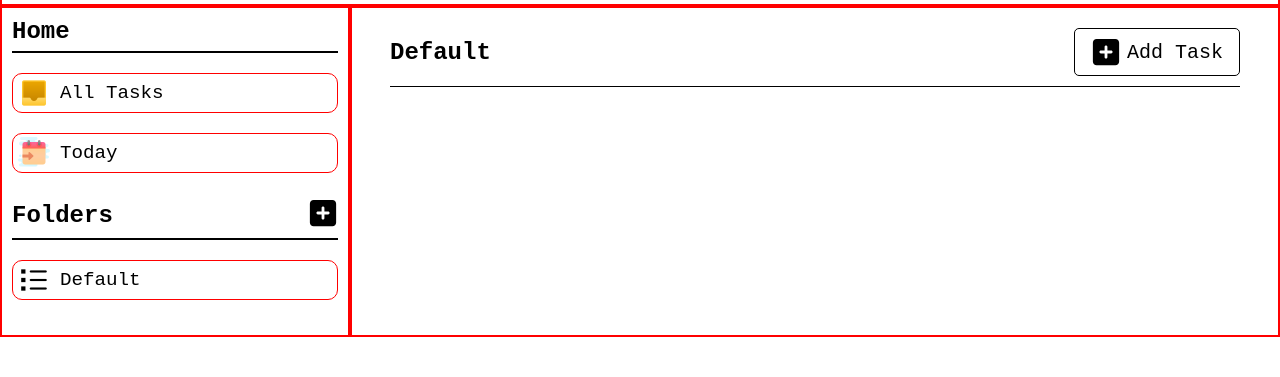
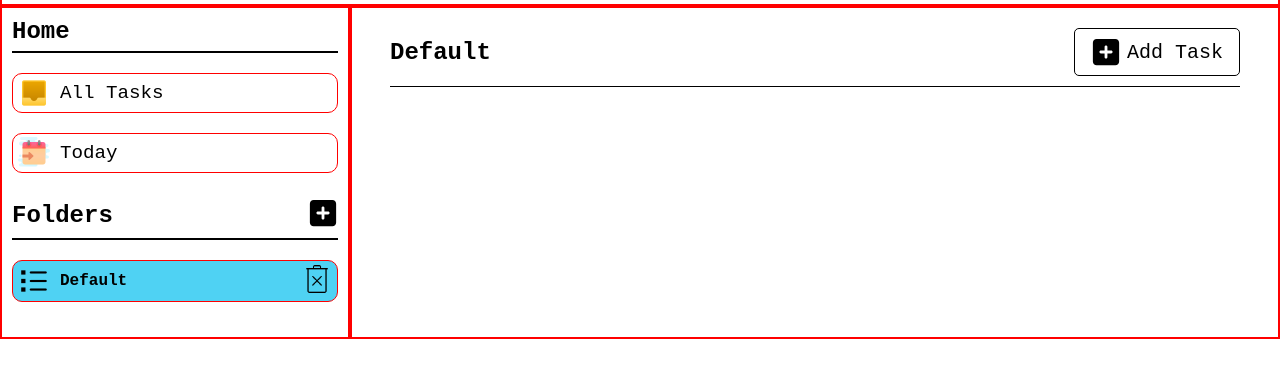
Before and after one commit to ehsan-saf/todo-list, a website built with webpack: page dist/index.html in a window 1280 px wide. Shown: the part 49-426 px from the top of the page. Built offline with nearby package versions, Linux system fonts and the light colour scheme.

Commit message:
Add remove folders feature

```diff
--- a/src/domScripts/folderDom.js
+++ b/src/domScripts/folderDom.js
@@ -1,5 +1,4 @@
-import { foldersArray, getFolderInstance } from "../folder";
-import { addToFolderArray } from "../folder";
+import { foldersArray, getFolderInstance , addToFolderArray, removeFolder } from "../folder";
 import { loadAllTasks, loadTasks } from "./taskDom";
 
 
@@ -29,9 +28,16 @@ export function initialize() {
 
     folders.forEach(fl => { fl.addEventListener("click", selectFolder); });
     if(!foldersArray.some(fl => fl.name === "Default")) {
-        addToFolderArray("Default")
+        addToFolderArray("Default");
+        console.log(foldersArray);
     };
     loadFolders();
+    selectDefaultFolder();
+}
+
+
+function selectDefaultFolder() {
+    document.querySelector(".folder-list .folder").classList.add("selectedFolder");
 }
 
 
@@ -48,7 +54,7 @@ function resetFolderInput() {
     newFolderName.value = "";
 }
 
-function loadFolders() {
+export function loadFolders() {
     foldersList.innerHTML = "";
     foldersArray.forEach(fl => {
 
@@ -56,14 +62,29 @@ function loadFolders() {
         folder.classList.add("folder");
         folder.addEventListener("click", selectFolder);
 
+        const div = document.createElement("div");
+
         const icon = document.createElement("img");
         icon.src = "./icons/list.png";
 
         const name = document.createElement("p");
         name.textContent = fl.name;
 
-        folder.appendChild(icon);
-        folder.appendChild(name);
+        const removeButton = document.createElement("button");
+        removeButton.classList.add(".removeFolder");
+        removeButton.addEventListener("click", removeFolder);
+
+        const removeIcon = document.createElement("img");
+        removeIcon.src = "./icons/remove.png";
+
+        removeButton.appendChild(removeIcon);
+
+        div.appendChild(icon);
+        div.appendChild(name);
+
+        folder.appendChild(div);
+        folder.appendChild(removeButton);
+
         folder.id = fl.id;
 
         foldersList.appendChild(folder);
--- a/src/folder.js
+++ b/src/folder.js
@@ -1,4 +1,4 @@
-import { getSelectedFolderID } from "./domScripts/folderDom";
+import { getSelectedFolderID, loadFolders } from "./domScripts/folderDom";
 import { loadTasks } from "./domScripts/taskDom";
 import { toggleComplete } from "./task";
 
@@ -63,9 +63,7 @@ export function getTask(taskId, folderId) {
 
 
 export function saveLocal() {
-    console.log(foldersArray);
     const data = JSON.stringify(foldersArray);
-    console.log(data);
     localStorage.setItem("foldersArray", data);
 }
 
@@ -74,10 +72,6 @@ export function loadLocal() {
         const receivedData = JSON.parse(localStorage.getItem("foldersArray"));
         addFunctions(receivedData);
         foldersArray = receivedData;
-        loadTasks();
-    }
-    else {
-        console.log("Folders are NOT available !");
     }
 }
 
@@ -101,3 +95,14 @@ function removeTask(taskId) {
         ts.id = index;
     });
 }
+
+export function removeFolder(event) {
+    event.stopPropagation();
+    const folderId = Number(event.target.closest(".folder").id);
+    foldersArray = foldersArray.filter(folder => folder.id !== folderId);
+    foldersArray.forEach((folder, index) => {
+        folder.id = index;
+    });
+    saveLocal();
+    loadFolders();
+}
--- a/src/index.js
+++ b/src/index.js
@@ -1,6 +1,8 @@
 import {initialize } from "./domScripts/dom";
 import { loadLocal } from "./folder";
+import { loadTasks } from "./domScripts/taskDom";
 
 
 loadLocal();
 initialize();
+loadTasks();
```
Also changed, not shown: dist/index.html, dist/main.js, dist/style.css.
